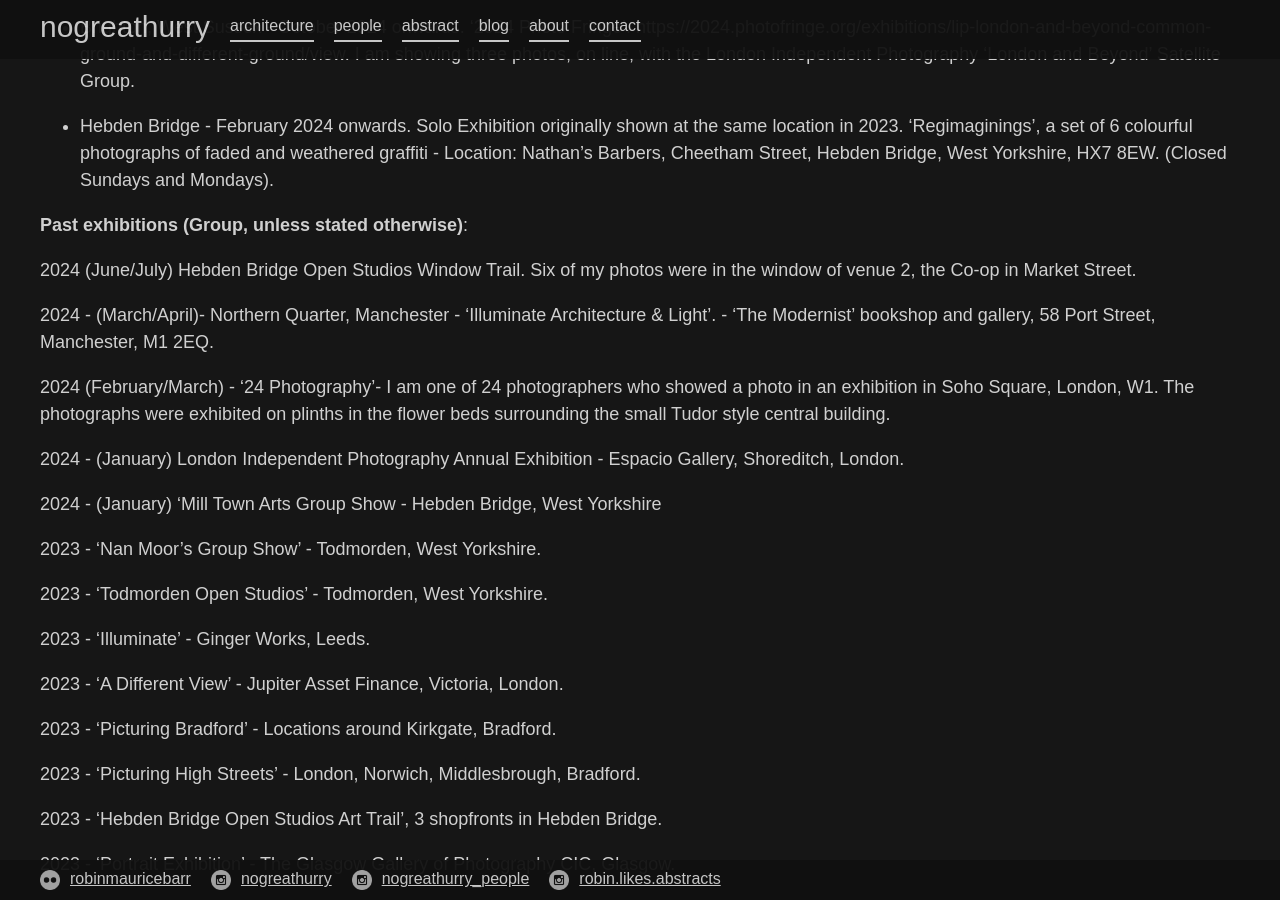
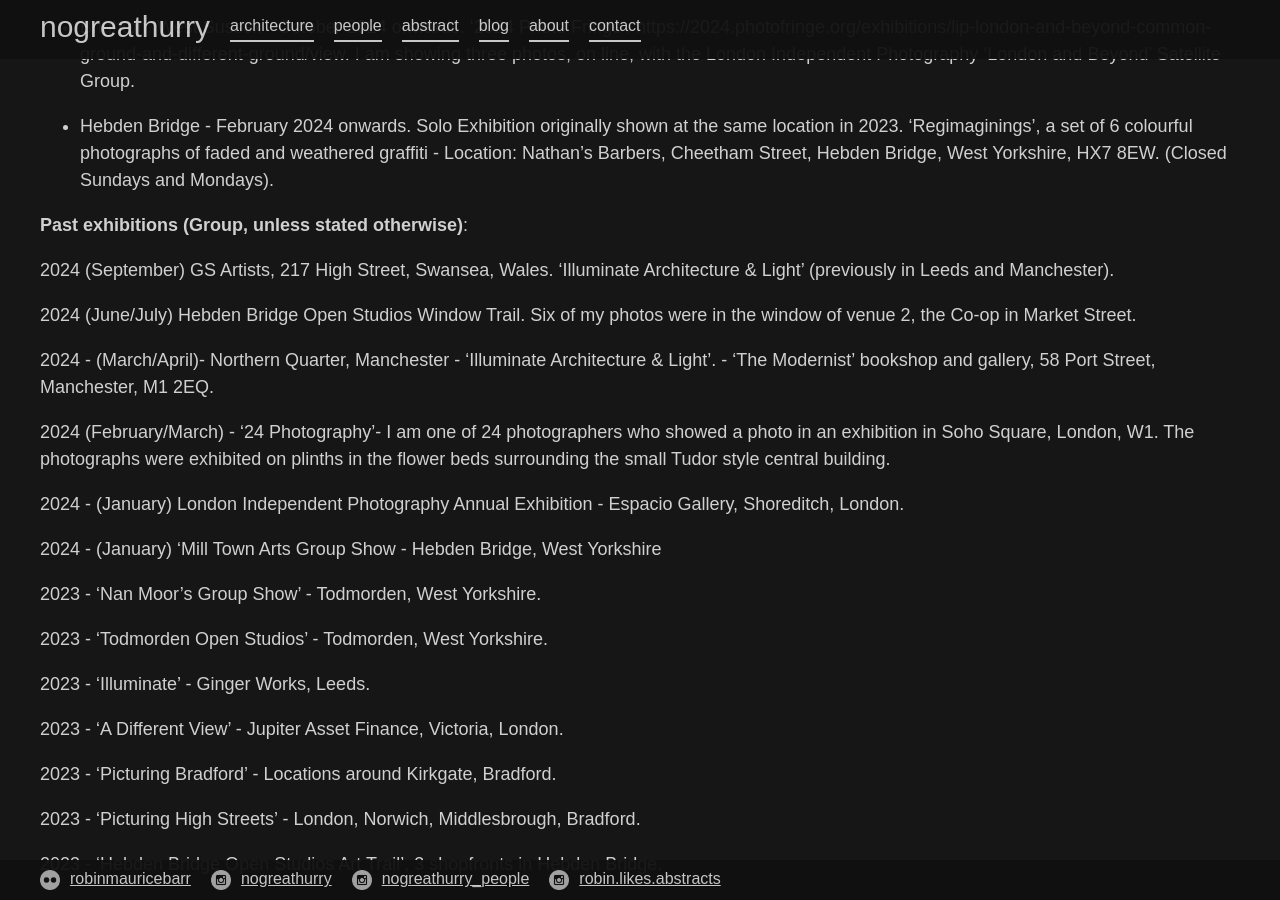
Before and after one commit to 987poiuytrewq/nogreathurry, a Jekyll site: the page built from blog.md, in a window 1280 px wide and 900 px high, scrolled down 507 px. Built offline with Jekyll 4.4.1, drawn with Linux system fonts in a browser that asks for light colours.

Commit message:
Updated Blog

```diff
--- a/blog.md
+++ b/blog.md
@@ -26,6 +26,7 @@ Joint Founder of Mill Town Arts, based in Hebden Bridge, West Yorkshire. Created
 
 **Past exhibitions (Group, unless stated otherwise)**:
 
+2024 (September) GS Artists, 217 High Street, Swansea, Wales. 'Illuminate Architecture & Light' (previously in Leeds and Manchester).
 
 2024 (June/July) Hebden Bridge Open Studios Window Trail. Six of my photos were in the window of venue 2, the Co-op in Market Street.
 
```
